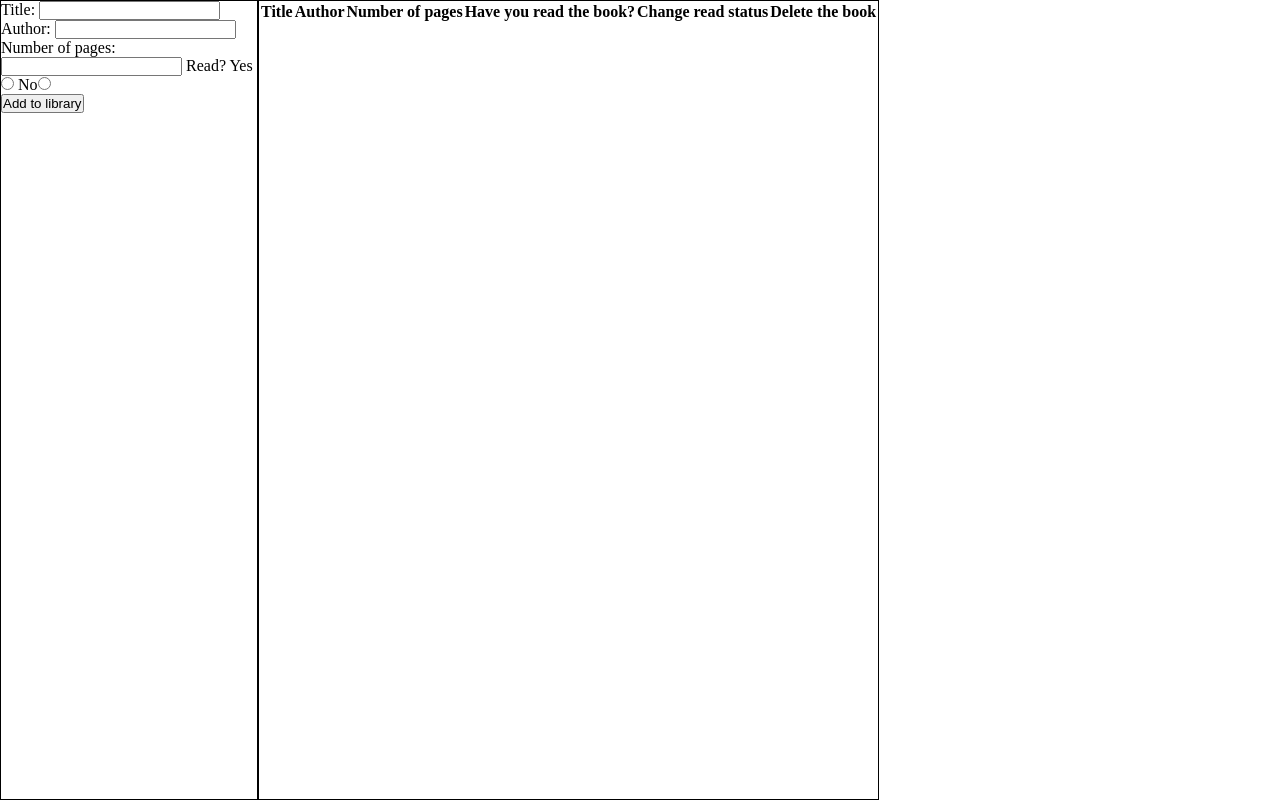
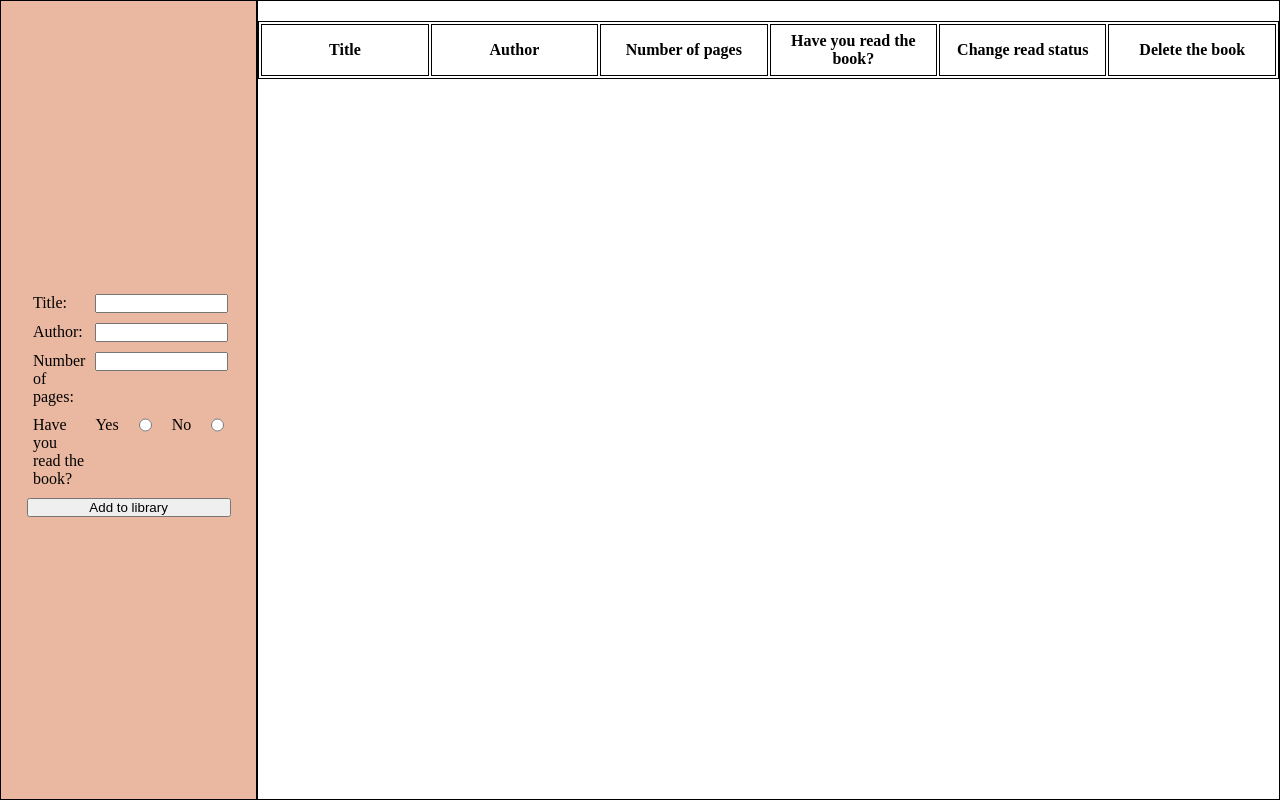
Before and after one commit to SPetersNZ/project-library, a plain HTML site: page index.html in a window 1280 px wide. Drawn offline with Linux system fonts and the light colour scheme.

Commit message:
Progress made on CSS styling

```diff
--- a/index.html
+++ b/index.html
@@ -10,15 +10,25 @@
     <div class="content-container">
         <div id="input-container">
             <form id="input-form">
+                <p>
                     <label for="title">Title:</label>
                     <input type="text" id="title" name="title">
+                </p>
+                <p>
                     <label for="author">Author:</label>
                     <input type="text" id="author" name="author">
+                </p>
+                <p>
                     <label for="pages">Number of pages:</label>
                     <input type="text" id="pages" name="pages">
-                <label for="read">Read?</label>
+                </p>
+                <p>
+                    <label for="read">Have you read the book?</label>
+                    <span id="radio-group">
                         <label for="read">Yes</label><input type="radio" id="read" name="read" value="yes">
                         <label for="read">No</label><input type="radio" id="read" name="read" value="no">
+                    </span>
+                </p>
             </form>
             <button id="inputButton">Add to library</button>
         </div>
--- a/style.css
+++ b/style.css
@@ -10,11 +10,73 @@
 }
 
 #input-container {
+    display: flex;
+    flex-direction: column;
+    justify-content: center;
+    align-items: center;
     width: 20%;
+    border: 1px solid black;
+    background-color: rgba(234, 184, 161, 1);
+}
+
+#input-container button {
+    width: 80%;
+}
+
+#input-form {
+    width: 80%;
+    display: table;
+    border-spacing: 10px;
+}
+
+#input-form p {
+    display: table-row;
+}
+
+#input-form label {
+    display: table-cell;
+}
+
+#input-form input {
+    display: table-cell;
+}
+
+#input-container input[type='text'],
+#input-container label {
+    width: 50%;
+}
+
+#input-container input[type='text'] {
+    width: 100%;
+}
+
+#radio-group {
+    display: flex;
+    gap: 20px;
+}
+
+#display-container {
+    width: 80%;
     border: 1px solid black;
 }
 
-#display-container {
-    width: auto;
+#display-table {
+    display: table;
+    margin-top: 20px;
+    width: 100%;
     border: 1px solid black;
 }
+
+#display-table th {
+    display: table-cell;
+    border: 1px solid black;
+    width: calc(100% / 6);
+    height: 50px;
+}
+
+/* dynamic elements */
+#display-table td {
+    text-align: center;
+    vertical-align: middle;
+    height: 50px;
+}
```
Lines whose indentation alone changed are shown as unchanged.
